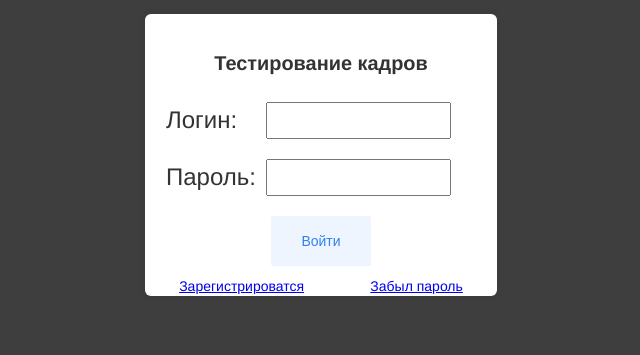
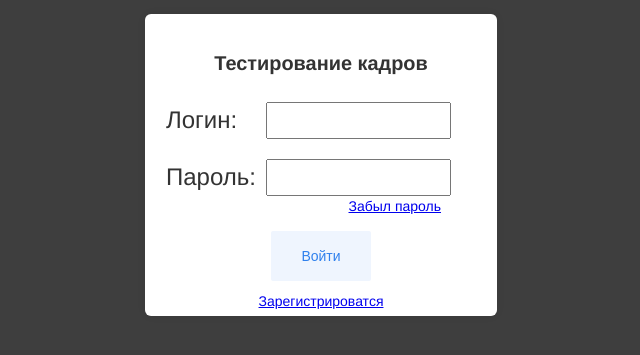
Before and after one commit to BLadenchic/SearchFrame, a PHP site: page / in a window 1280 px wide. Shown: the part 286-641 px from the top of the page, without its empty margins (319-959 px from the left). Run offline with PHP 8.4, Linux system fonts and the light colour scheme.

Commit message:
Start page

```diff
--- a/index.php
+++ b/index.php
@@ -10,7 +10,7 @@ header("Location:./Profil");?>
 <div class="form">
 	<div class='login'>
 		<div class="promo"><h5>Тестирование кадров</h5></div>
-			<form action="check.php" method="POST">
+			<form action="check.php" method="POST" class="login-promo-forma">
 				<div class='login-forma'>
 					<div class='login-forma-name'>
 						<a>Логин: </a>
@@ -20,13 +20,15 @@ header("Location:./Profil");?>
 						<a>Пароль: </a>
 						<input type='password' name='password' id='password'></input>
 					</div>
+					<div  class="login-forma-reset">
+					<a href="Reset">Забыл пароль</a>
+					</div>
 				</div>
-				<div>
+				<div class="login-promo-submit">
 					<input type='submit' value='Войти' class="but"></input>
 				</div>
 				<div class="login-forma-button">
 					<a href="Registration">Зарегистрироватся</a>
-					<a href="Reset">Забыл пароль</a>
 				</div>
 			</form>
 		</div>
--- a/style.css
+++ b/style.css
@@ -1,5 +1,5 @@
 .login{
-	height:280px;
+	height:300px;
 	width:350px;
 	margin:0 auto;
     color: #333333;
@@ -16,6 +16,10 @@
 	font-family: "Ubuntu", Helvetica Neue, Helvetica, Arial, sans-serif;
     font-size: 24px;
 
+}
+.login-promo-forma
+{
+position: relative;
 }
 .login-forma-name{
 	position:inherit;
@@ -35,6 +39,16 @@
 }
 a{
 	margin:0 auto;
+}
+.login-promo-submit
+{
+	margin-top: 15px;
+}
+.login-forma-reset
+{
+	font-size: 14px;
+	position: absolute;
+	right:55px;
 }
 body{
 	font-family: "Ubuntu", Helvetica Neue, Helvetica, Arial, sans-serif;
```
